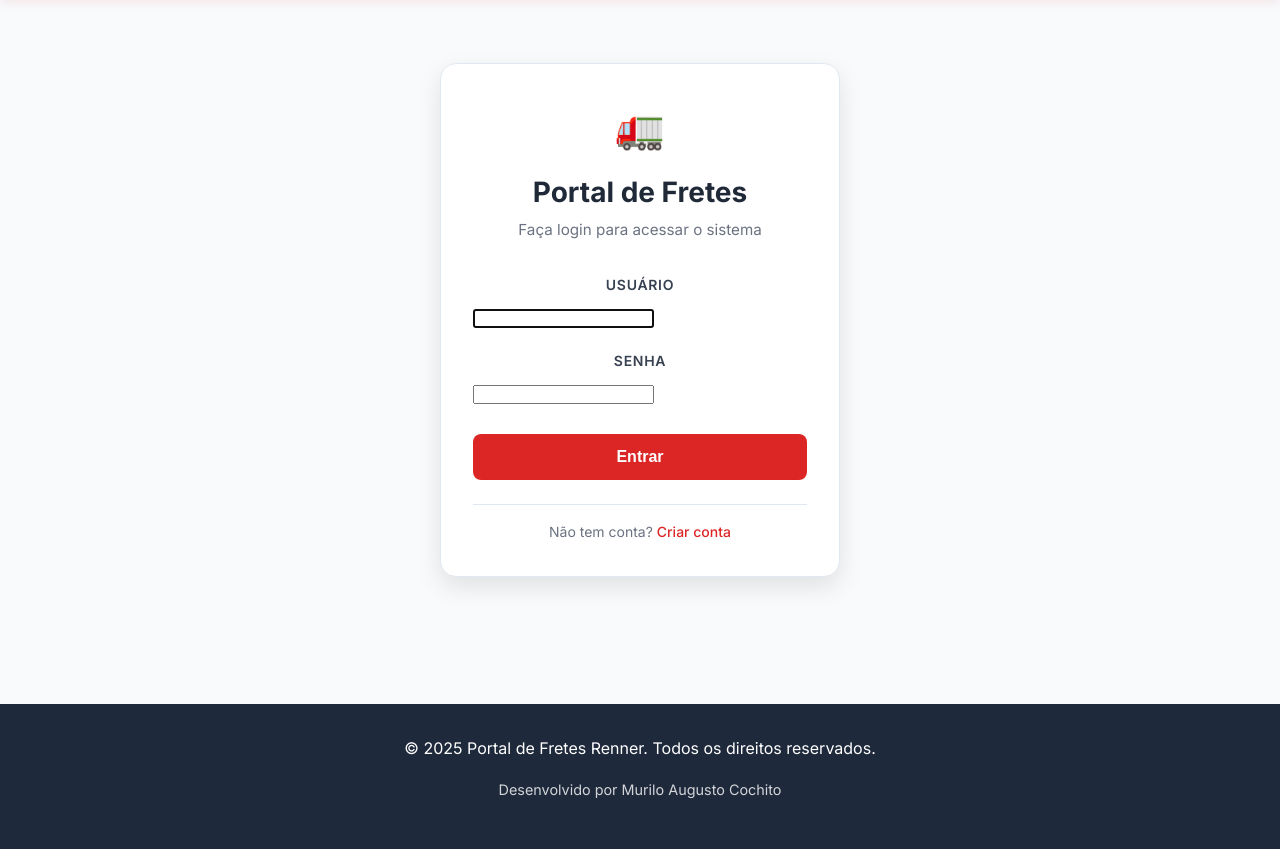
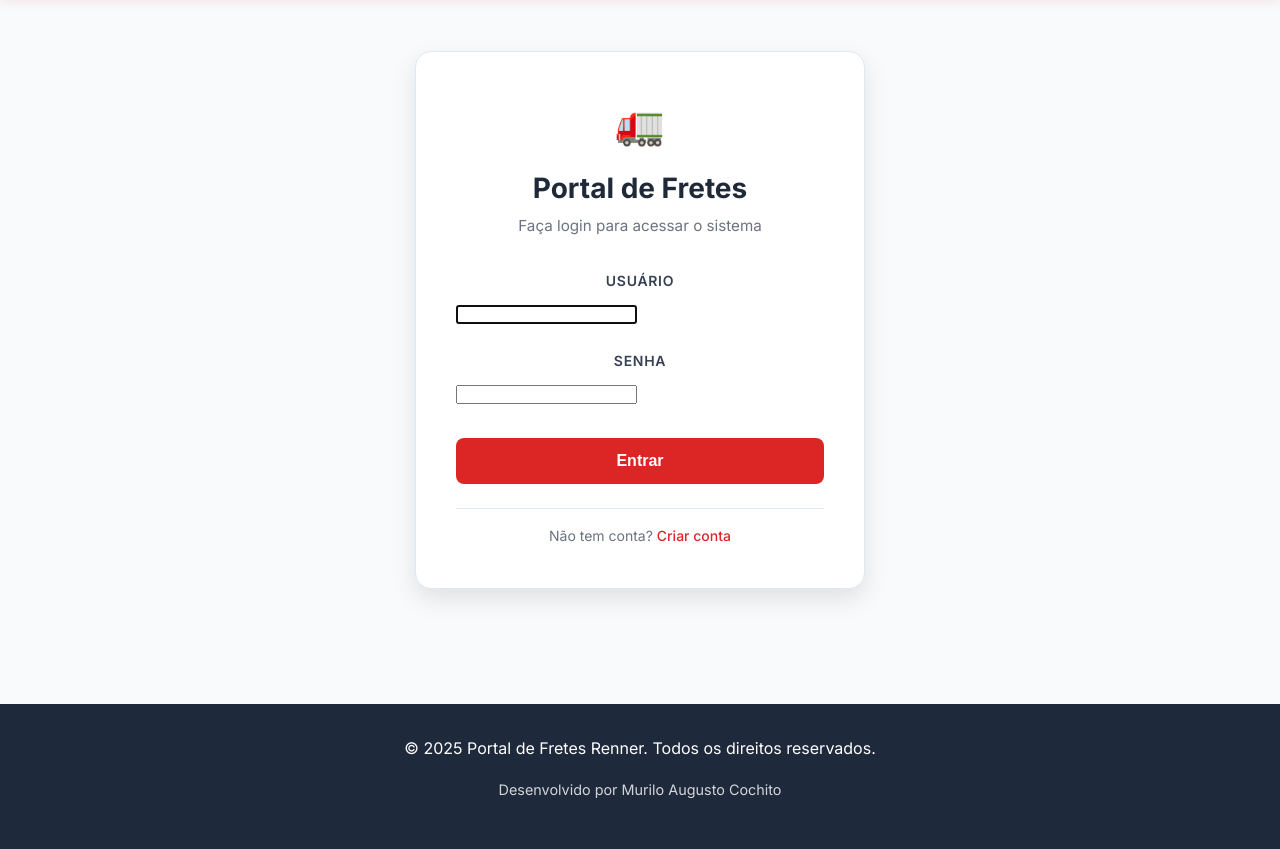
Before and after one commit to mcochitao-ai/portal-fretes, a Django app: page /login/ in a window 1280 px wide. Shown: the part 74-923 px from the top of the page. Run offline with Django 5.2, Linux system fonts and the light colour scheme.

Commit message:
Improve login form proportions - Increase input field size, padding, and card width for better visual balance

```diff
--- a/fretes/templates/fretes/login.html
+++ b/fretes/templates/fretes/login.html
@@ -61,8 +61,8 @@
         box-shadow: 0 10px 25px rgba(0, 0, 0, 0.1);
         border: 1px solid #e2e8f0;
         width: 100%;
-        max-width: 400px;
-        padding: 2rem;
+        max-width: 450px;
+        padding: 2.5rem;
         animation: fadeIn 0.3s ease-out;
     }
 
@@ -94,7 +94,7 @@
     }
 
     .login-form .form-group {
-        margin-bottom: 1.25rem;
+        margin-bottom: 1.5rem;
     }
 
     .login-form .form-label {
@@ -110,15 +110,17 @@
 
     .login-form .form-control {
         width: 100%;
-        padding: 0.75rem 1rem;
-        font-size: 1rem;
+        padding: 1rem 1.5rem;
+        font-size: 1.1rem;
         border: 2px solid #e2e8f0;
-        border-radius: 0.5rem;
+        border-radius: 0.75rem;
         background: white;
         color: #1f2937;
         transition: all 0.2s;
         font-family: inherit;
         text-align: center;
+        min-height: 3rem;
+        box-sizing: border-box;
     }
 
     .login-form .form-control:focus {
```
